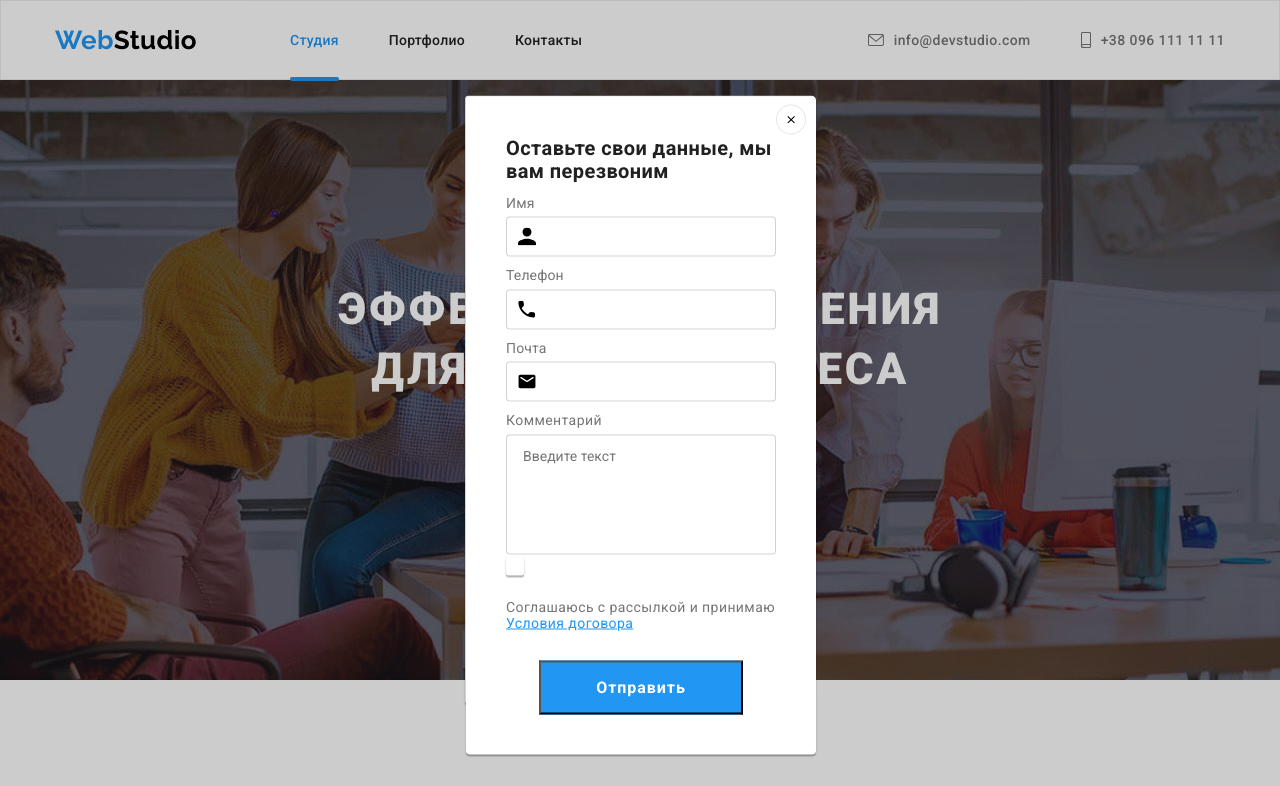
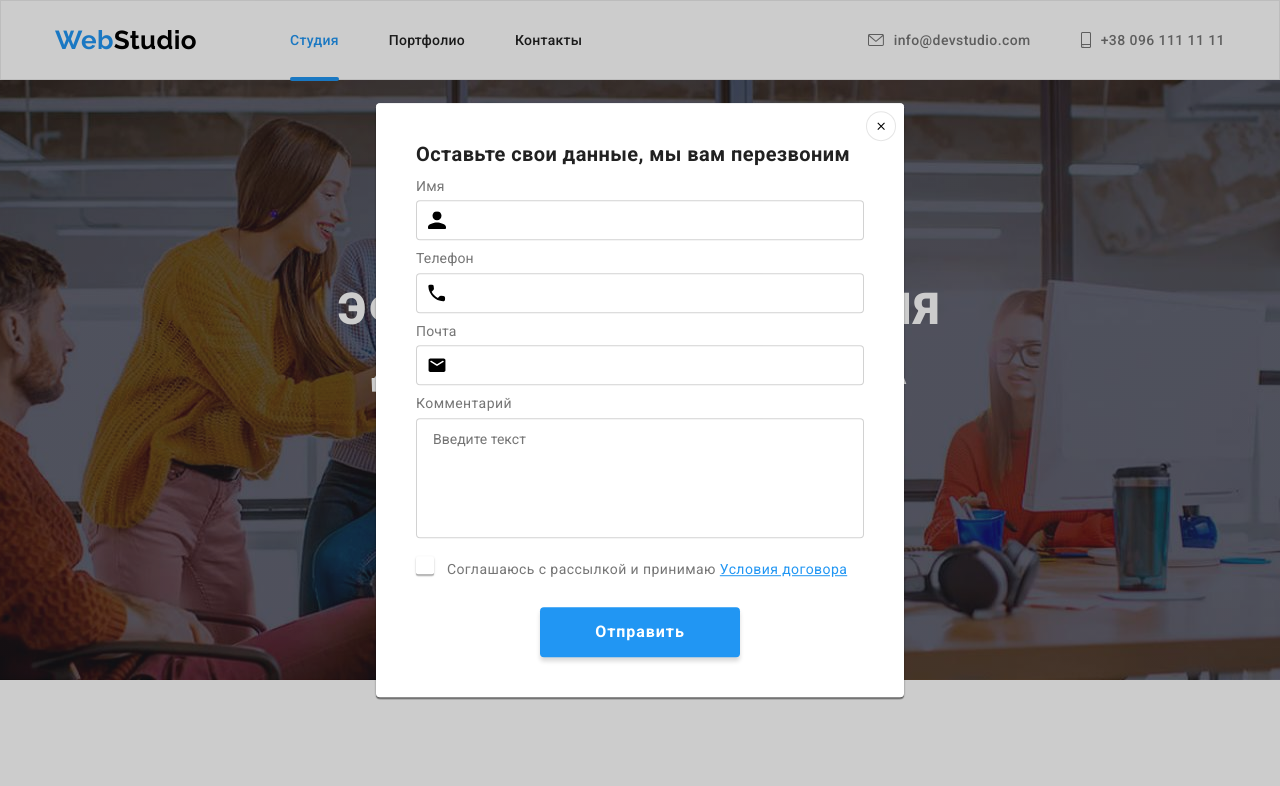
Before and after one commit to KaterynaKyrychek/goit-markup-hw-08, a plain HTML site: page index.html in a window 1280 px wide. Both pictures are taken after a click on the button "Заказать услугу". Shown: the top 786 px of the page. Drawn offline with nearby package versions, Linux system fonts and the light colour scheme; files that its build step writes are made by us from their sources.

Commit message:
hw-8 monday

```diff
--- a/sass/components/_backdrop.scss
+++ b/sass/components/_backdrop.scss
@@ -1,35 +1,39 @@
 .backdrop {
   position: fixed;
+  z-index: 10;
   top: 0;
   left: 0;
-    width: 100%;
-    height: 100%;
-    visibility: visible;
-    transition: opacity $transition-duration $transition-timing-function, visibility $transition-duration $transition-timing-function;
-    background: rgba(0, 0, 0, 0.2);
-    z-index: 1;
+  right: 0;
+  bottom: 0;
+  background-color: rgba(0, 0, 0, 0.2);
   opacity: 1;
+  transition: opacity $transition-duration $transition-timing-function;
 }
 .backdrop.is-hidden {
-    visibility: hidden;
   opacity: 0;
   pointer-events: none;
 }
+.backdrop.is-hidden .modal {
+  transform: translate(-50%, -50%) scale(1);
+}
+
 .modal {
   position: absolute;
   top: 50%;
   left: 50%;
+  min-width: 95%;
+  background-color: $general-white;
+  box-shadow: 0px 1px 3px rgba(0, 0, 0, 0.12), 0px 1px 1px rgba(0, 0, 0, 0.14),
+    0px 2px 1px rgba(0, 0, 0, 0.2);
+  border-radius: 4px;
   transform: translate(-50%, -50%) scale(1);
-    width: 350px;
-    height: 609px;
-    background-color: $general-white;
-    box-shadow: 0px 1px 3px rgba(0, 0, 0, 0.12), 0px 1px 1px rgba(0, 0, 0, 0.14), 0px 2px 1px rgba(0, 0, 0, 0.2);
-    border: 1px solid rgba(0, 0, 0, 0.1);
-    border-radius: 4px;
-    // @media screen and (min-width: 1200px) {
-    //     width: 528px;
-    //     height: 581px;
-    // }
+  transition: transform $transition-duration $transition-timing-function;
+  @media screen and (min-width: 480px) {
+    min-width: 450px;
+  }
+  @media screen and (min-width: 1200px) {
+    min-width: 528px;
+  }
 }
 .button__close {
   position: absolute;
@@ -40,12 +44,13 @@
   height: 30px;
   justify-content: center;
   align-items: center;
-    background-color: #FFFFFF;
+  background-color: #ffffff;
   border: 1px solid rgba(0, 0, 0, 0.1);
   border-radius: 50%;
   cursor: pointer;
   transition: background-color $transition-duration $transition-timing-function;
-    &:hover,&:focus {
+  &:hover,
+  &:focus {
     fill: $accent-color;
   }
 }
--- a/sass/components/_form.scss
+++ b/sass/components/_form.scss
@@ -1,9 +1,10 @@
 .contact__form {
-    width: 350px;
+  //   width: 530px;
   padding: 40px;
   box-shadow: 0;
   background: $general-white;
-    box-shadow: 0px 1px 3px rgba(0, 0, 0, 0.12), 0px 1px 1px rgba(0, 0, 0, 0.14), 0px 2px 1px rgba(0, 0, 0, 0.2);
+  box-shadow: 0px 1px 3px rgba(0, 0, 0, 0.12), 0px 1px 1px rgba(0, 0, 0, 0.14),
+    0px 2px 1px rgba(0, 0, 0, 0.2);
   border-radius: 4px;
 }
 .form__title {
@@ -12,6 +13,7 @@
   line-height: 1.15;
   color: #212121;
   margin-bottom: 12px;
+  word-wrap: break-word;
 }
 .modal__form-field {
   margin-bottom: 4px;
@@ -86,10 +88,12 @@
   margin-right: 9px;
   width: 18px;
   height: 18px;
-    background: #FFFFFF;
-    box-shadow: 0px 1px 3px rgba(0, 0, 0, 0.12), 0px 1px 1px rgba(0, 0, 0, 0.14), 0px 2px 1px rgba(0, 0, 0, 0.2);
+  background: #ffffff;
+  box-shadow: 0px 1px 3px rgba(0, 0, 0, 0.12), 0px 1px 1px rgba(0, 0, 0, 0.14),
+    0px 2px 1px rgba(0, 0, 0, 0.2);
   border-radius: 2px;
-    transition: borded $transition-duration $transition-timing-function, background-color $transition-duration $transition-timing-function;
+  transition: borded $transition-duration $transition-timing-function,
+    background-color $transition-duration $transition-timing-function;
   cursor: pointer;
   &:focus {
     fill: $accent-color;
@@ -127,12 +131,13 @@
   text-align: center;
   letter-spacing: 0.06em;
   color: $general-white;
-    background: #2196F3;
-    // box-shadow: 0px 4px 4px rgba(0, 0, 0, 0.15);
-    // border-radius: 4px;
+  background: #2196f3;
+  border: none;
+  box-shadow: 0px 4px 4px rgba(0, 0, 0, 0.15);
+  border-radius: 4px;
   transition: background-color $transition-duration $transition-timing-function;
   cursor: pointer;
   &:hover {
-    background-color: #188CE8;
+    background-color: #188ce8;
   }
 }
```
Also changed, not shown: sass/main.css, 1 other file. Lines whose indentation alone changed are shown as unchanged.
